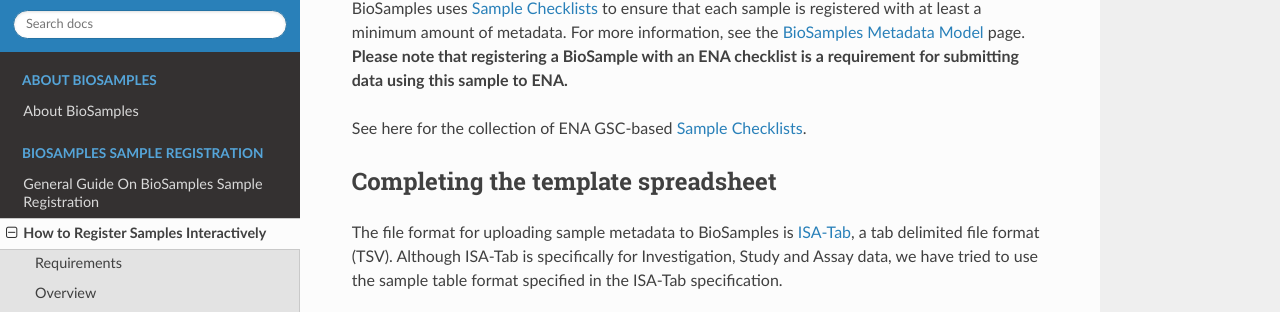
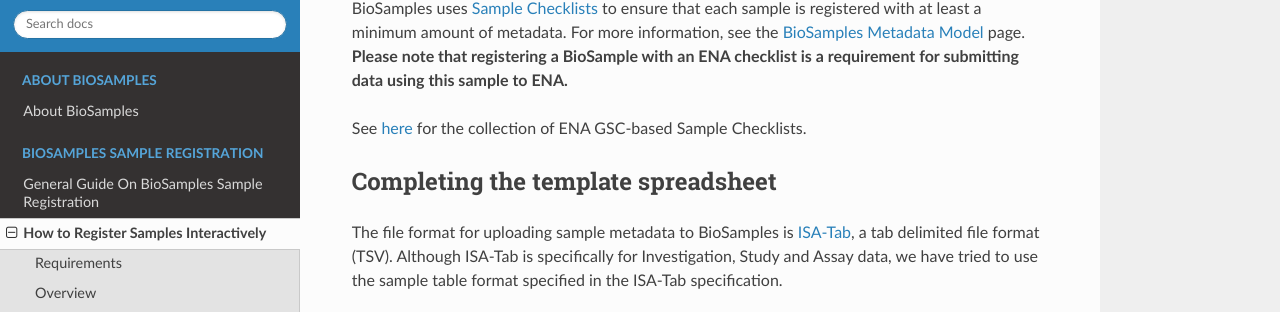
Before and after one commit to EBIBioSamples/read_docs, a Sphinx documentation site: the page built from docs/submit/interactively.rst, in a window 1280 px wide and 900 px high, scrolled down 672 px. Shown: the part 139-451 px from the top of the window. Built offline with Sphinx 7.4.7 and the Read the Docs theme 3.1.0, drawn with Linux system fonts in a browser that asks for light colours.

```diff
--- a/docs/submit/general-guide/registration.rst
+++ b/docs/submit/general-guide/registration.rst
@@ -1,5 +1,5 @@
 Registering a WEBIN Submission Account
-===================================
+=======================================
 
 Before you can submit data to BioSamples you must register a Webin submission account.
 
--- a/docs/submit/interactively.rst
+++ b/docs/submit/interactively.rst
@@ -30,7 +30,7 @@ Metadata Standards
 BioSamples uses `Sample Checklists <general-guide/metadata-model.html>`_ to ensure that each sample is registered with at least a minimum amount of metadata. For more information, see the `BioSamples Metadata Model <general-guide/metadata-model.html>`_ page.
 **Please note that registering a BioSample with an ENA checklist is a requirement for submitting data using this sample to ENA.**
 
-See here for the collection of ENA GSC-based `Sample Checklists <https://www.ebi.ac.uk/ena/browser/checklists>`_.
+See `here <https://www.ebi.ac.uk/ena/browser/checklists>`_ for the collection of ENA GSC-based Sample Checklists.
 
 
 Completing the template spreadsheet
```
